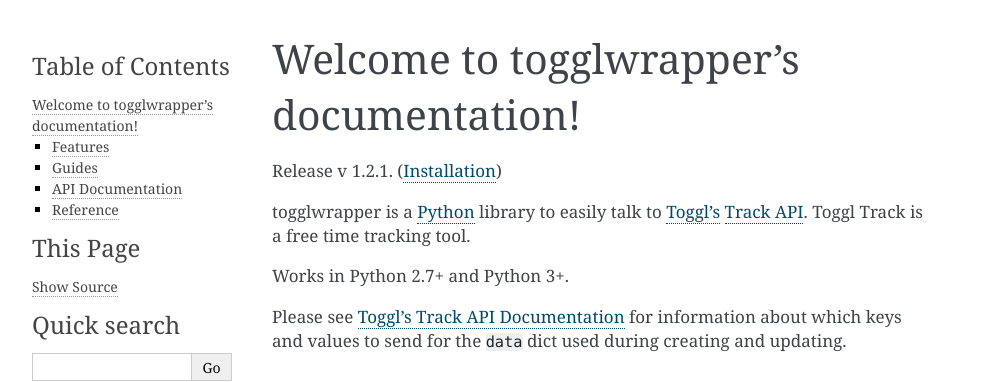
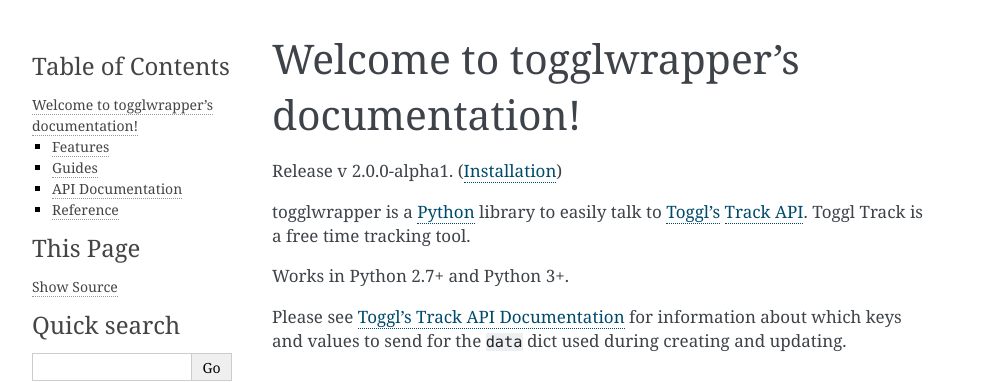
Before and after one commit to aarose/togglwrapper, a Sphinx documentation site: the page built from docs/source/index.rst, in a window 1280 px wide. Shown: the top 382 px of the page, without its empty margins (148-1140 px from the left). Built offline with Sphinx 7.4.7, drawn with Linux system fonts in a browser that asks for light colours; some of the changed lines change nothing that is shown.

Commit message:
Switch to using __version__ provided by togglwrapper module

```diff
--- a/docs/source/conf.py
+++ b/docs/source/conf.py
@@ -10,9 +10,12 @@
 # add these directories to sys.path here. If the directory is relative to the
 # documentation root, use os.path.abspath to make it absolute, like shown here.
 #
-# import os
-# import sys
-# sys.path.insert(0, os.path.abspath('.'))
+import os
+import sys
+
+import togglwrapper
+
+sys.path.insert(0, os.path.abspath('../..'))
 
 
 # -- Project information -----------------------------------------------------
@@ -22,9 +25,10 @@
 author = 'aarose'
 
 # The major project version. e.g. 2.6
-version = '1.2.1'
+version = togglwrapper.__version__
 # The full version, including alpha/beta/rc tags. e.g. 2.6.0rc1
-release = '1.2.1'
+# Set to the same thing as version if the difference doesn't matter
+release = togglwrapper.__version__
 
 
 # -- General configuration ---------------------------------------------------
```
